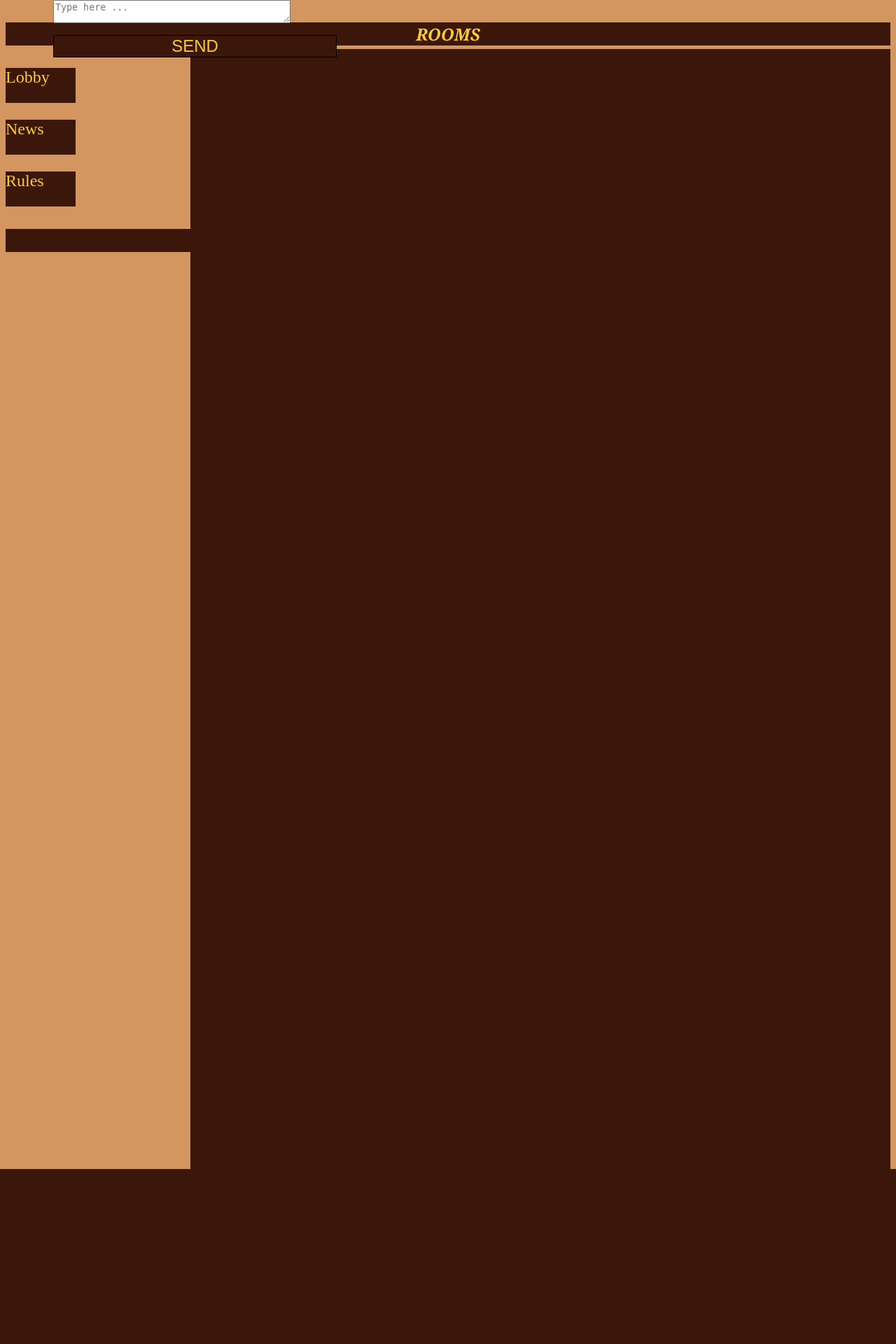
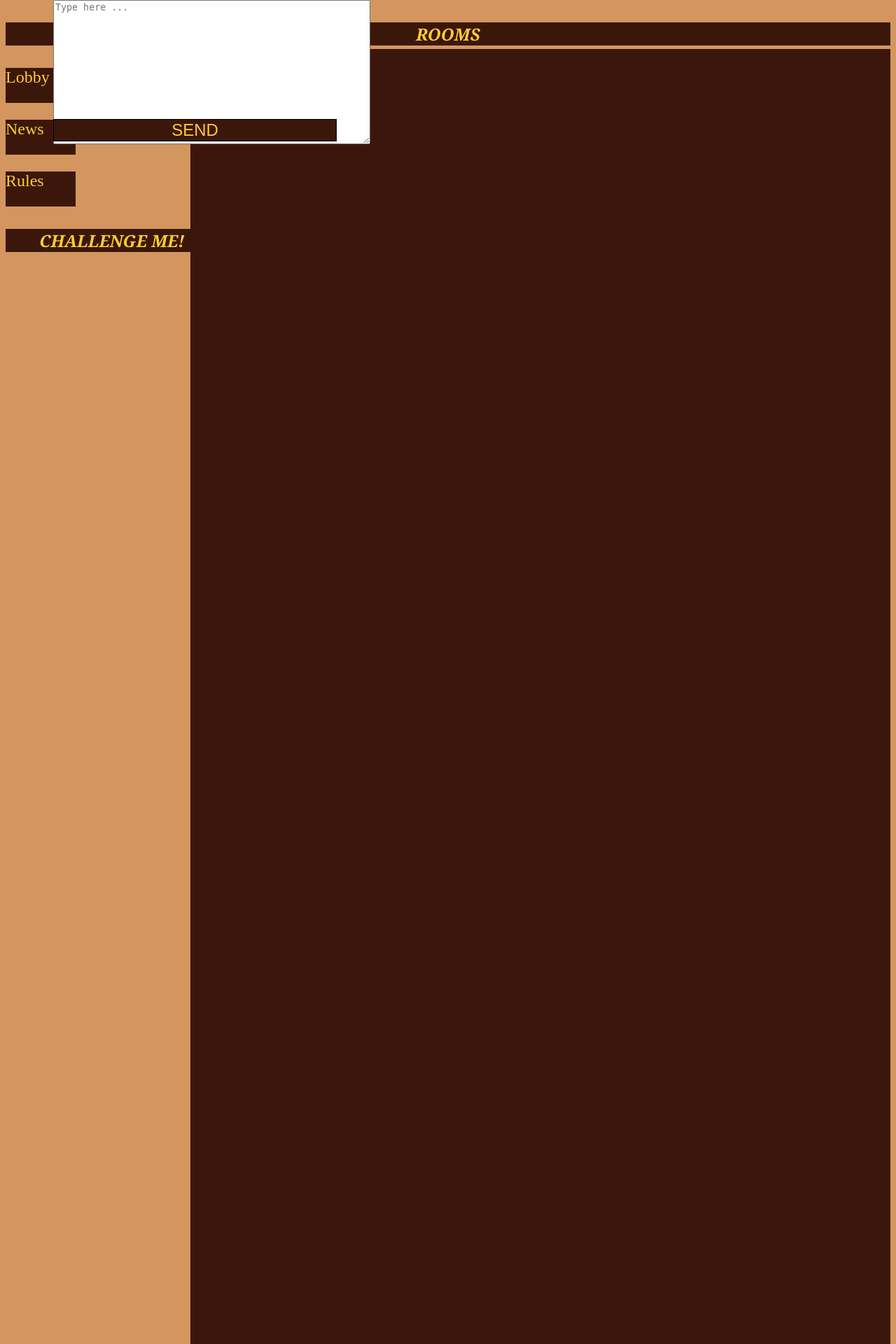
Before and after one commit to nikitaprodanov/OnlineChess, a Flask app: page /lobby in a window 1280 px wide. Shown: the top 1920 px of the page at 70% size. Before the commit the page ends 1670 px from the top, so only its background shows below. Run offline with Flask 2, Linux system fonts and the light colour scheme; the visitor is signed in with stand-in values (Sample User, id 1); data comes from the database, SQL or seed files in the repository; some libraries are stand-ins or nearby versions.

Commit message:
Tweaked lobby page css.

```diff
--- a/static/styling/lobby.css
+++ b/static/styling/lobby.css
@@ -18,6 +18,11 @@ h4 {
   flex-direction: column;
   justify-content: center;
   align-items: center;
+}
+
+.challenge-me {
+  padding-right: 40em;
+
 }
 
 p {
@@ -41,7 +46,7 @@ p {
 	top: 70px;
 	right: 8px;
 	float: right;
-	height: 100em;
+	height: 420em;
   width: 1000px;
   color: #ffcc33;
   background-color: #3B170B;
@@ -66,9 +71,9 @@ input[type=text]:hover {
     left: 45%;
     margin-top: -400px;
     margin-left: -500px;
-    width: 25em;
-    height: 2em;
-    color: #ffcc33;
+    width: 33.5em;
+    height: 15em;
+    color: black;
 }
 
 input[type=submit] {
@@ -82,7 +87,7 @@ input[type=submit] {
   	transition-duration: 0.4s;
 
   	position: absolute;
-    top: 50%;
+    top: 65%;
     left: 45%;
     margin-top: -350px;
     margin-left: -500px;
```
